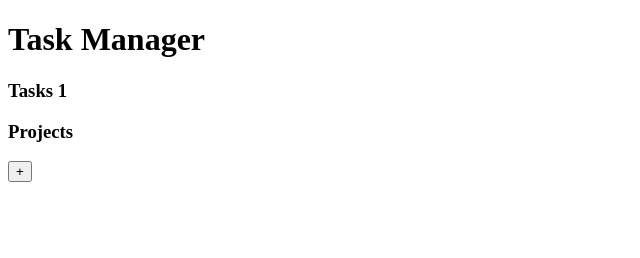
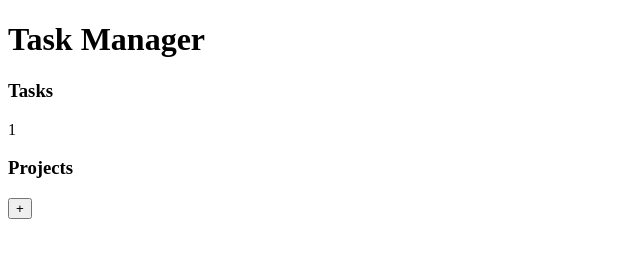
Before and after one commit to derre3/todo-list, a plain HTML site: page index.html in a window 1280 px wide. Shown: the whole page, without its empty margins (0-640 px from the left). Drawn offline with Linux system fonts and the light colour scheme.

Commit message:
update styling and fix html structure

```diff
--- a/index.html
+++ b/index.html
@@ -11,10 +11,10 @@
         <h1>Task Manager</h1>
       </header>
       <div class="sidebar">
-        <h3>
-          Tasks
-          <span id="task-counter">1</span>
-        </h3>
+        <div class="main-project-container">
+          <h3>Tasks</h3>
+          <p class="item-counter">1</p>
+        </div>
         <div id="project-container">
           <h3>Projects</h3>
         </div>
```
